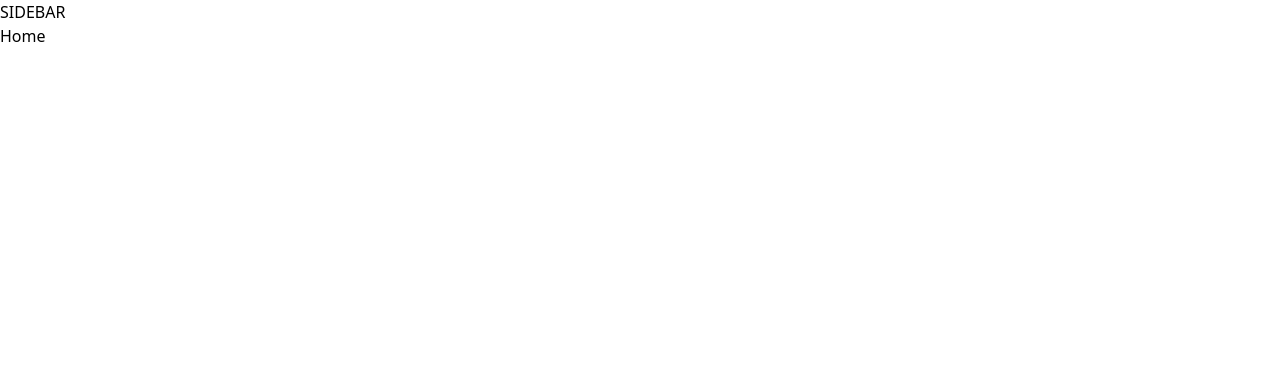
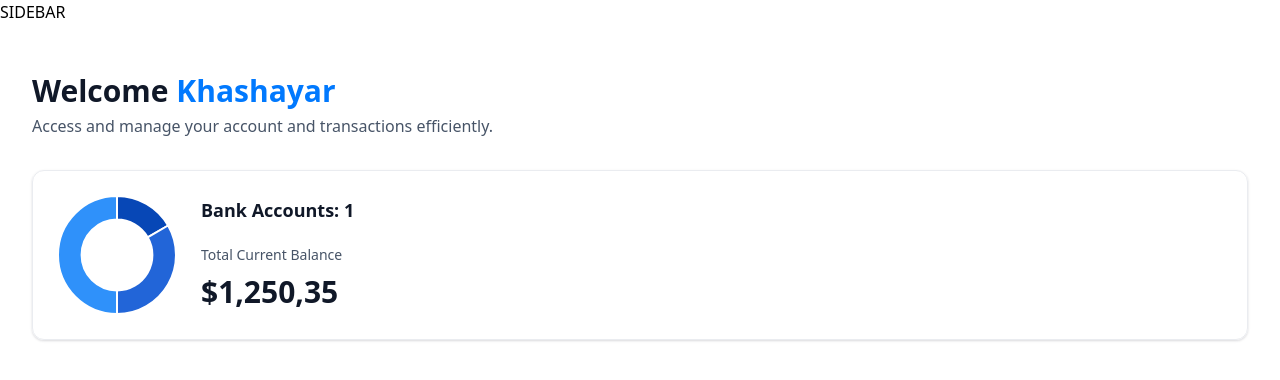
Before and after one commit to Khash90/jsm_banking, a Next.js app: page / in a window 1280 px wide. Shown: the top 380 px of the page. Built offline with nearby package versions, Linux system fonts and the light colour scheme.

Commit message:
Make doughnut chart

```diff
--- a/app/(root)/page.tsx
+++ b/app/(root)/page.tsx
@@ -1,8 +1,34 @@
+import HeaderBox from '@/components/HeaderBox'
+import TotalBalanceBox from '@/components/TotalBalanceBox'
 import React from 'react'
 
 const Home = () => {
+
+  const loggedIn = { firstName: 'Khashayar' }
+
   return (
-    <div>Home</div>
+    <section className='home'>
+      <div className='home-content'>
+
+        {/* Header Box */}
+          <header className='home-header'>
+            <HeaderBox
+            type = 'greeting'
+            title='Welcome'
+            user={loggedIn?.firstName || 'Guest'}
+            subtext="Access and manage your account and transactions efficiently."
+            />
+
+
+
+           <TotalBalanceBox
+            accounts={[]}
+            totalBanks = {1}
+            totalCurrentBalance={1250.35}
+           />
+          </header>
+      </div>
+    </section>
   )
 }
 
--- /dev/null
+++ b/components/AnimatedCounter.tsx
@@ -0,0 +1,17 @@
+'use client'
+
+import CountUp from "react-countup"
+
+const AnimatedCounter = ({ amount }: { amount: number }) => {
+  return (
+    <div className="w-full">
+        <CountUp
+        decimals={2}
+        decimal=","
+        prefix="$"
+        end={amount} />
+    </div>
+  )
+}
+
+export default AnimatedCounter
--- /dev/null
+++ b/components/DoughnutChart.tsx
@@ -0,0 +1,37 @@
+"use client"
+
+import { Chart as ChartJS, ArcElement, Tooltip, Legend } from "chart.js";
+import { Doughnut } from "react-chartjs-2";
+
+ChartJS.register(ArcElement, Tooltip, Legend);
+
+
+
+const DoughnutChart = ({ accounts }: DoughnutChartProps) => {
+
+
+  const data = {
+    datasets: [
+        {
+            label: 'Banks',
+            data: [1250, 2500, 3750],
+            backgroundColor: ['#0747b6', '#2265d8', '#2f91fa']
+        }
+    ],
+    labels: ['Bank 1', 'Bank 2', 'Bank 3']
+  }
+
+  return <Doughnut
+    data={data}
+    options={{
+      cutout: '60%',
+      plugins: {
+        legend: {
+          display: false
+        }
+      }
+    }}
+  />
+}
+
+export default DoughnutChart
--- /dev/null
+++ b/components/HeaderBox.tsx
@@ -0,0 +1,22 @@
+const HeaderBox = ({
+  type = "title",
+  title,
+  subtext,
+  user,
+}: HeaderBoxProps) => {
+  return (
+    <div className="header-box">
+      <h1 className="header-box-title">
+        {title}
+        {type === "greeting" && (
+          <span className="text-bankGradient">
+            &nbsp;{user}
+            </span>
+        )}
+      </h1>
+      <p className="header-box-subtext">{subtext}</p>
+    </div>
+  );
+};
+
+export default HeaderBox;
--- /dev/null
+++ b/components/TotalBalanceBox.tsx
@@ -0,0 +1,31 @@
+import AnimatedCounter from './AnimatedCounter';
+import DoughnutChart from './DoughnutChart';
+
+const TotalBalanceBox = ({
+  accounts = [], totalBanks, totalCurrentBalance
+}: TotlaBalanceBoxProps) => {
+  return (
+    <section className="total-balance">
+      <div className="total-balance-chart">
+        <DoughnutChart accounts={accounts} />
+      </div>
+
+      <div className="flex flex-col gap-6">
+        <h2 className="header-2">
+          Bank Accounts: {totalBanks}
+        </h2>
+        <div className="flex flex-col gap-2">
+          <p className="total-balance-label">
+            Total Current Balance
+          </p>
+
+          <div className="total-balance-amount flex-center gap-2">
+            <AnimatedCounter amount={totalCurrentBalance} />
+          </div>
+        </div>
+      </div>
+    </section>
+  )
+}
+
+export default TotalBalanceBox
--- a/package.json
+++ b/package.json
@@ -10,11 +10,15 @@
   },
   "dependencies": {
     "@radix-ui/react-slot": "^1.1.0",
+    "chart.js": "^4.4.3",
     "class-variance-authority": "^0.7.0",
     "clsx": "^2.1.1",
     "lucide-react": "^0.396.0",
     "next": "14.2.4",
+    "query-string": "^9.0.0",
     "react": "^18",
+    "react-chartjs-2": "^5.2.0",
+    "react-countup": "^6.5.3",
     "react-dom": "^18",
     "tailwind-merge": "^2.3.0",
     "tailwindcss-animate": "^1.0.7"
```
Also changed, not shown: 1 other file (tests, documents, lock files or other folders).
